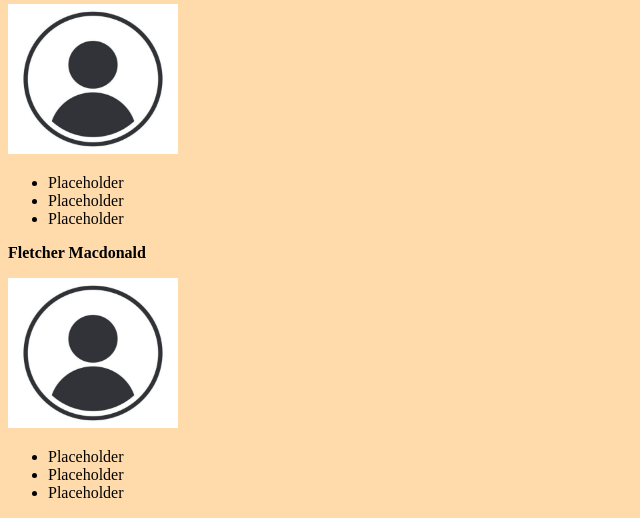
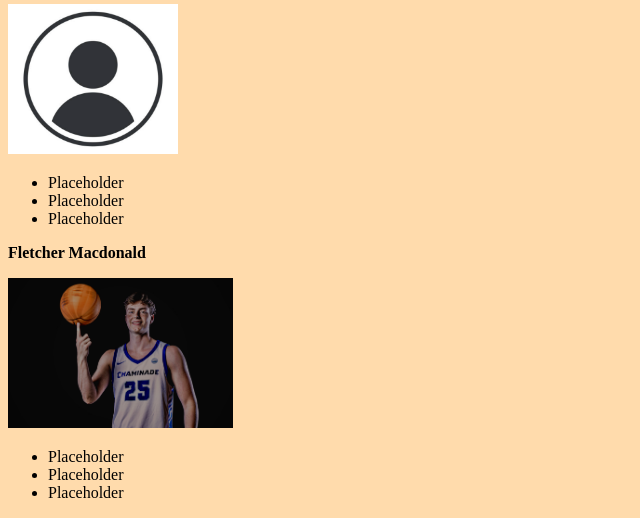
Before and after one commit to FletcherMacDonald/CS400-Final-Project, a Flask app: page /about-us-page in a window 1280 px wide. Shown: the part 384-902 px from the top of the page, without its empty margins (0-640 px from the left). Run offline with Flask 3, Linux system fonts and the light colour scheme.

Commit message:
added personal photo

```diff
--- a/templates/about-us.html
+++ b/templates/about-us.html
@@ -23,7 +23,7 @@
         <li>Placeholder</li>
     </ul>
     <p><strong>Fletcher Macdonald</strong></p>
-    <img src="img/placeholder-profile-pic.png" width="170" height="150">
+    <img src="/static/img/fletch.pic.png" width="225" height="150">
     <ul>
         <li>Placeholder</li>
         <li>Placeholder</li>
```
Also changed, not shown: static/img/fletch.pic.png (added).
